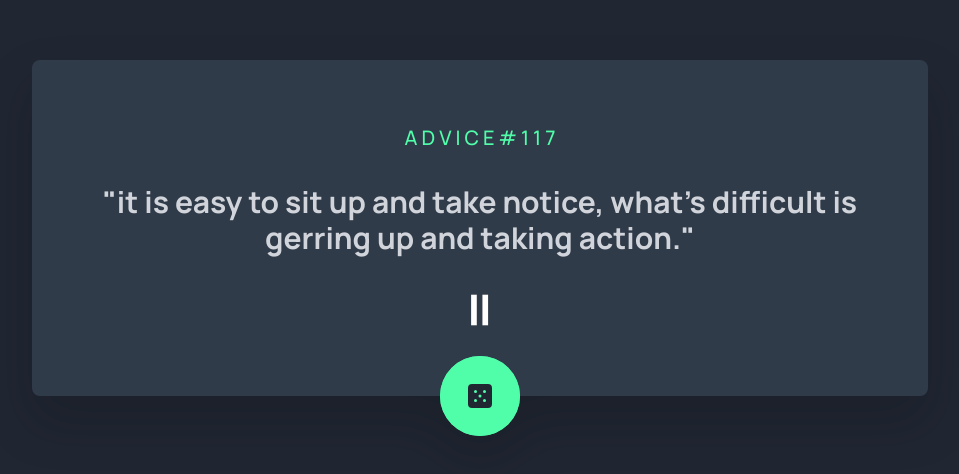
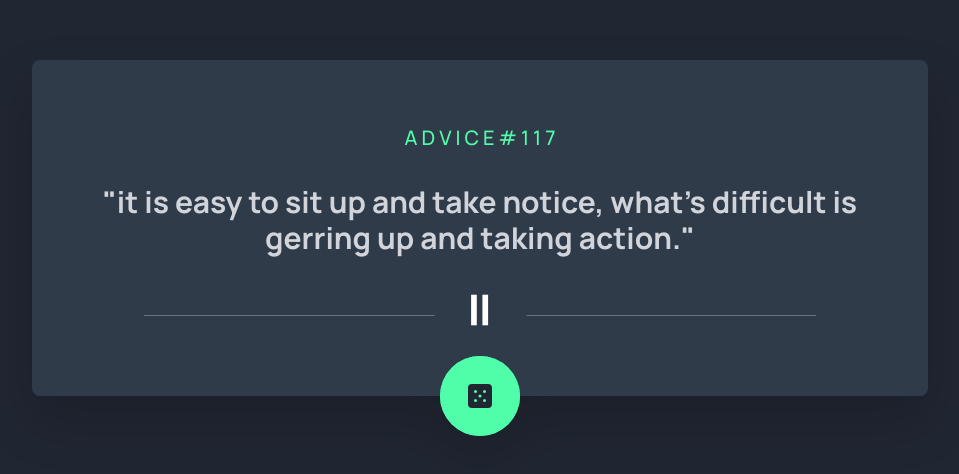
Before and after one commit to shonjmoj/Frontend-Mentor-Challegens, a website: page advice-generator/advice-generator.html in a window 1280 px wide. Shown: the part 172-646 px from the top of the page, without its empty margins (160-1119 px from the left). Drawn offline with Linux system fonts and the light colour scheme.

Commit message:
adding some breackpoints

```diff
--- a/advice-generator/advice-generator.html
+++ b/advice-generator/advice-generator.html
@@ -16,7 +16,9 @@
 		<p class="md:text-3xl text-2xl text-center font-bold text-gray-300 px-14 py-4 md:py-2 md:px-4">
 			"it is easy to sit up and take notice, what's difficult is gerring up and taking action."
 		</p>
-		<div class="flex rotate-90 font-extrabold md:text-6xl text-4xl md:py-4 py-2">
+		<div class="absolute bottom-16 md:bottom-20 w-56 md:w-9/12 border-t border-gray-500">
+		</div>
+		<div class="flex rotate-90 font-extrabold md:text-6xl text-4xl md:py-4 py-2 bg-lightgrey">
 			=
 		</div>
 		<div class="bg-green absolute rounded-full -bottom-10 w-20 h-20"></div>
```
Also changed, not shown: advice-generator/CSS/output.css.
